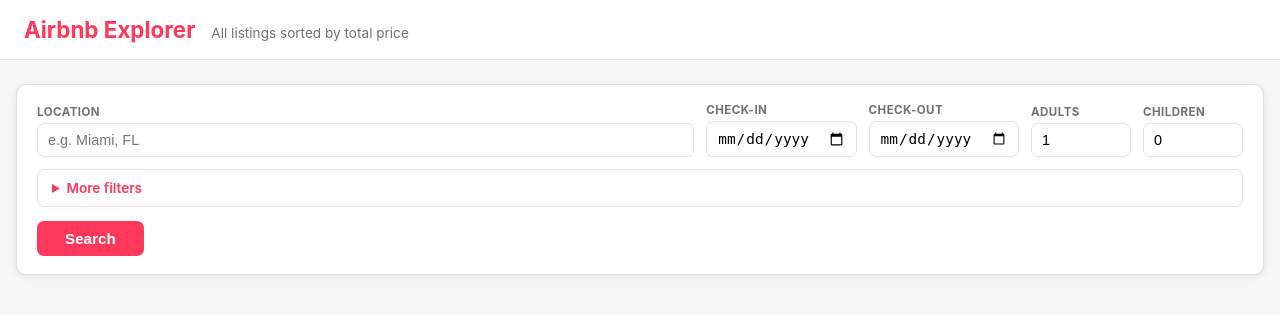
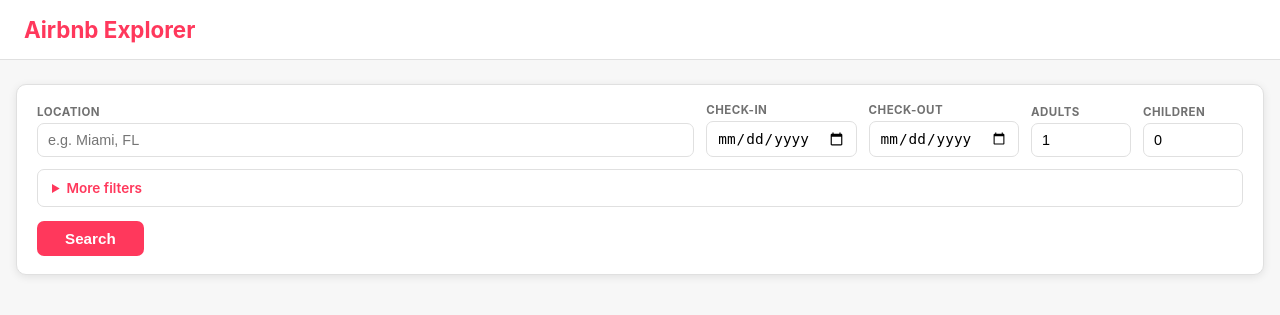
Before and after one commit to Keen-coffee/airbnb_explorer, a FastAPI app: page / in a window 1280 px wide. Shown: the top 315 px of the page. Run offline with FastAPI, Linux system fonts and the light colour scheme.

Commit message:
Removed incorrect header

```diff
--- a/templates/index.html
+++ b/templates/index.html
@@ -10,7 +10,6 @@
   <header>
     <div class="header-inner">
       <h1>Airbnb Explorer</h1>
-      <p class="subtitle">All listings sorted by total price</p>
     </div>
   </header>
 
```
